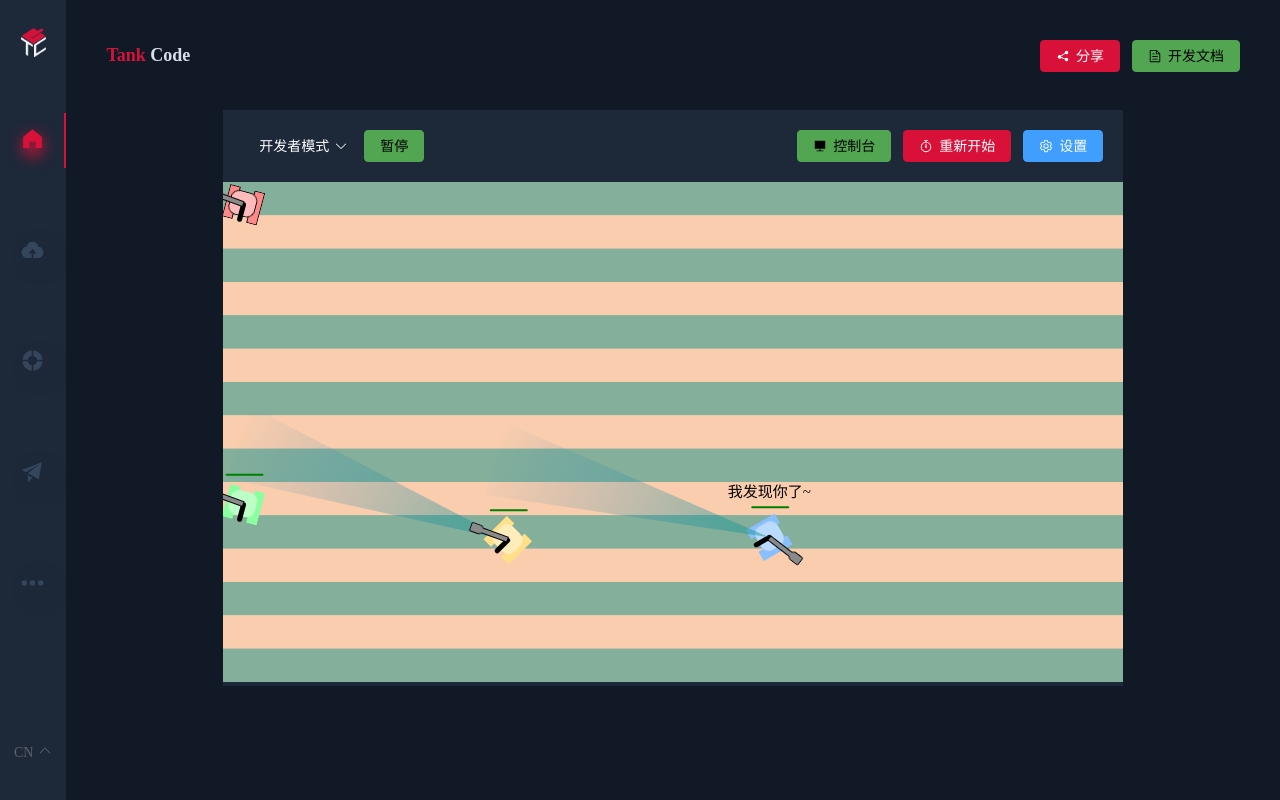
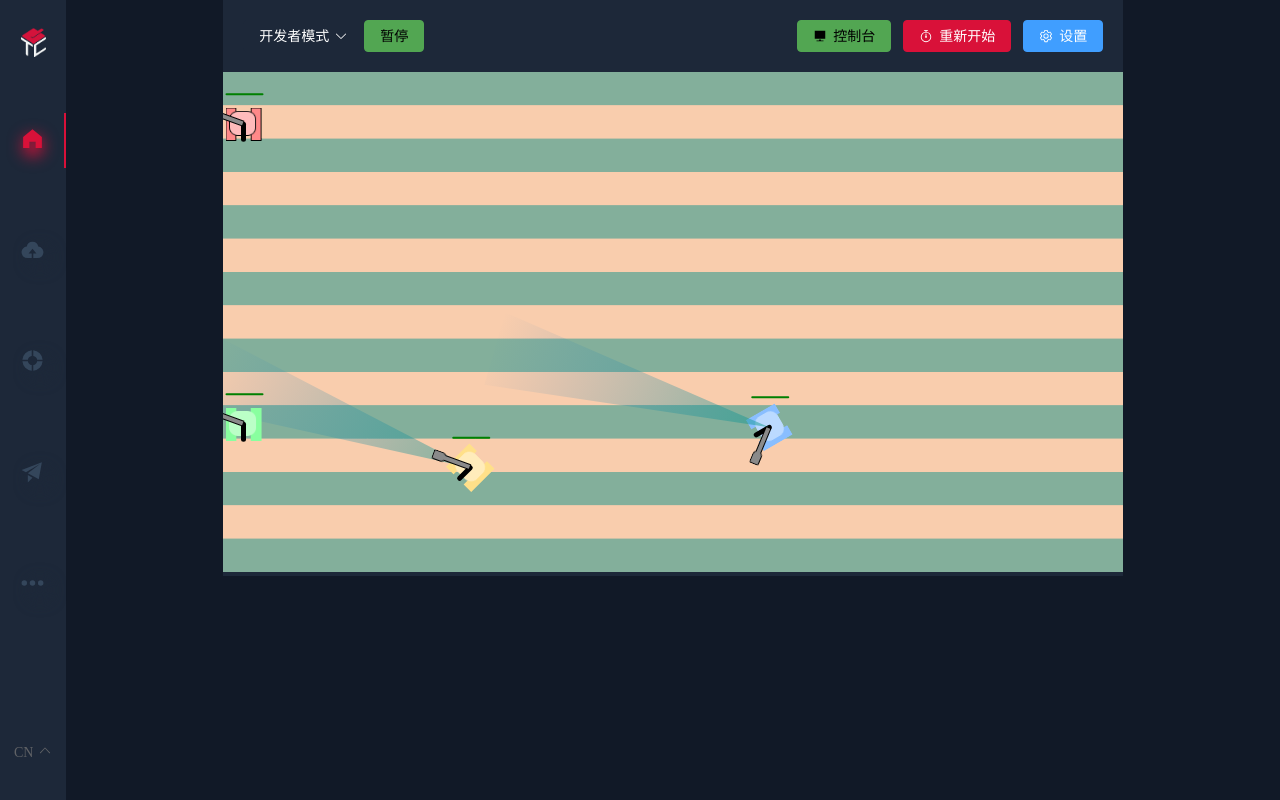
Before and after one commit to yangclnb/BananaTankCode, a Vue app: page / in a window 1280 px wide. Built offline with nearby package versions, Linux system fonts and the light colour scheme.

Commit message:
测试vercel提交

```diff
--- a/src/views/HomeView.vue
+++ b/src/views/HomeView.vue
@@ -1,6 +1,6 @@
 <script setup>
 import Editor from "../components/Editor.vue";
-import Head from "../components/Head.vue";
+// import Head from "../components/Head.vue";
 import {
   ElDropdown,
   ElButton,
@@ -43,7 +43,7 @@ function showConsole() {
 
 <template>
   <div id="home_page">
-    <Head />
+    <!-- <Head /> -->
     <div id="game_box">
       <div id="tools_bar">
         <div id="left_tools">
```
